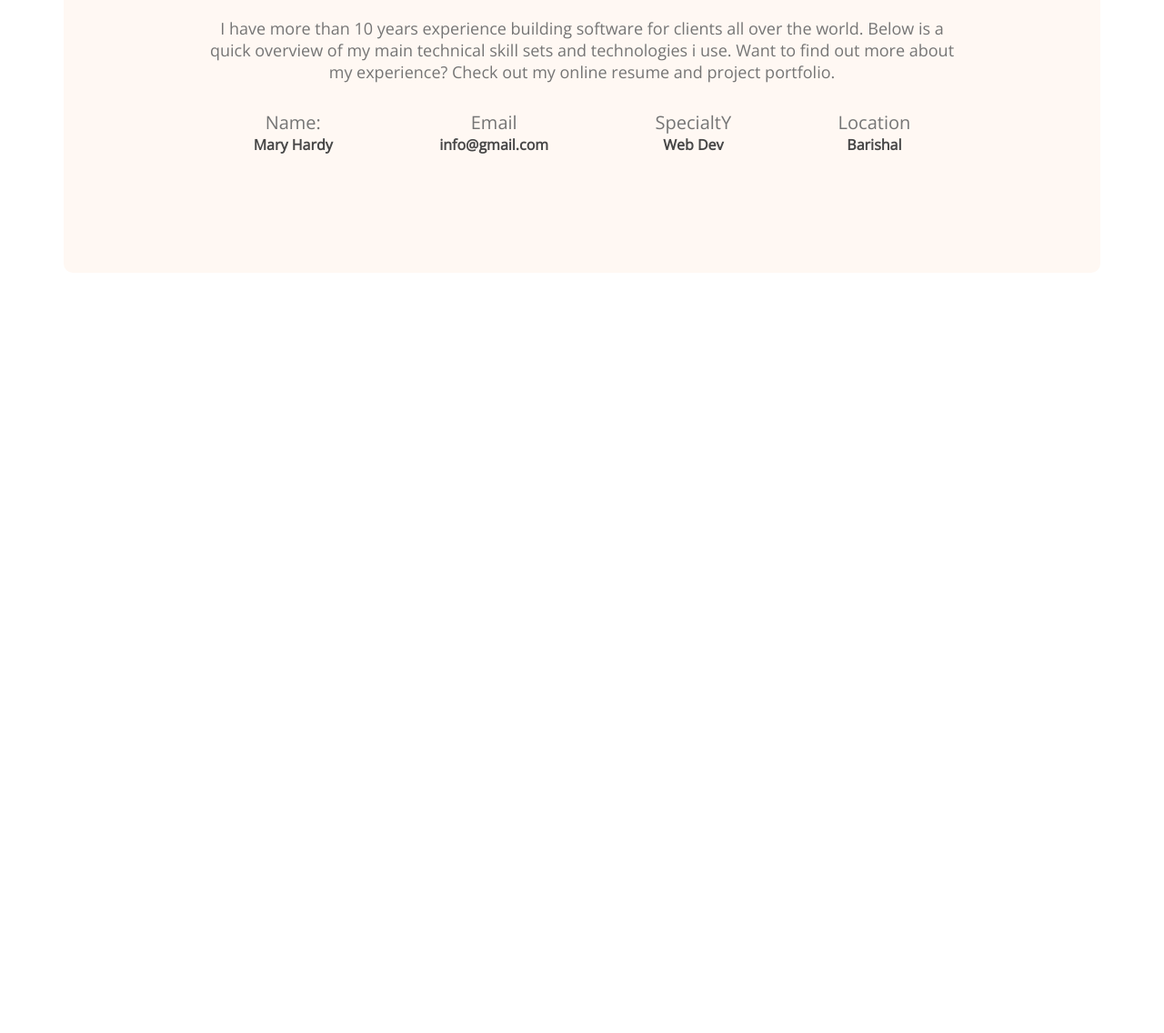
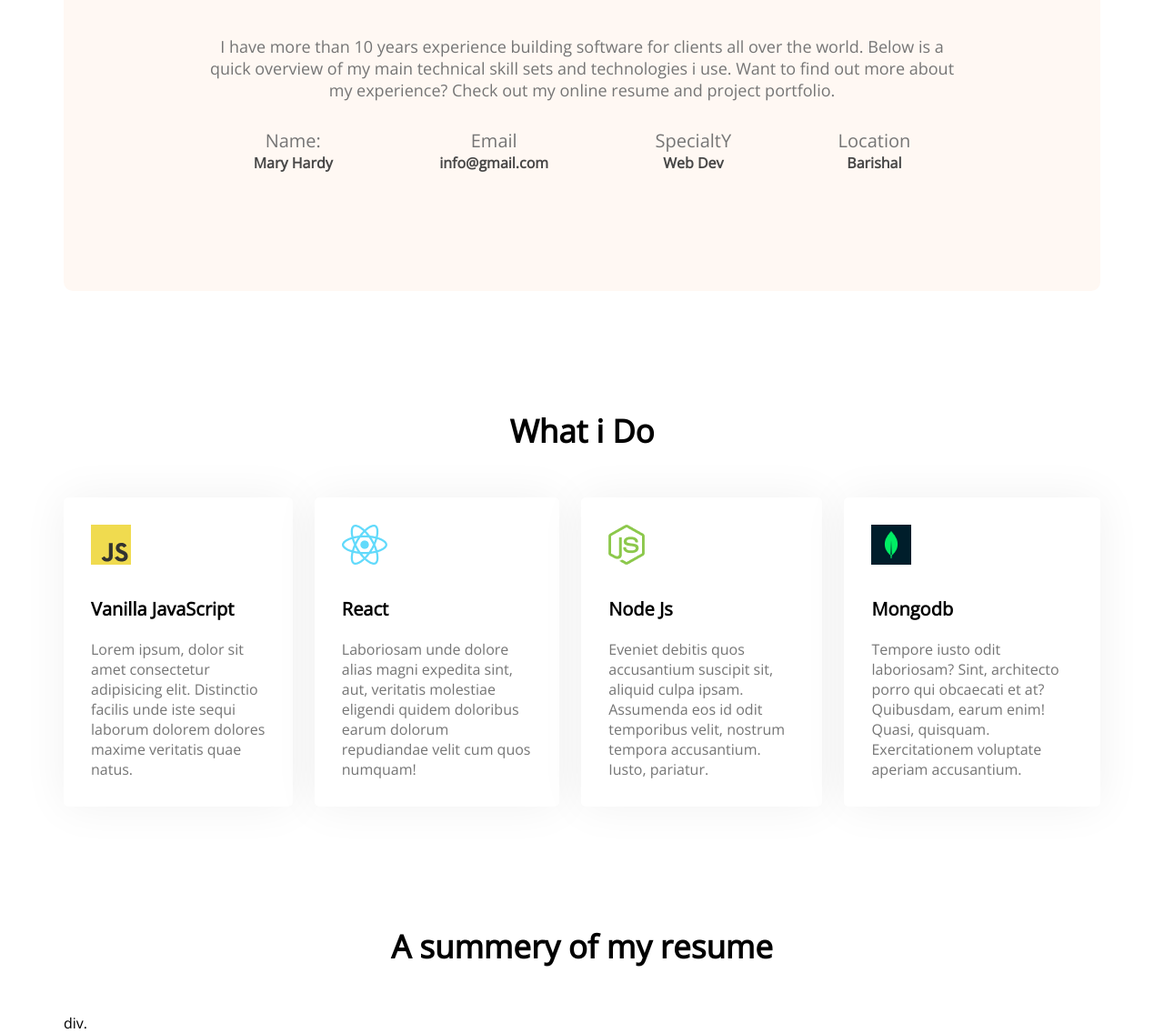
Before and after one commit to akashswfu/developer-portfolio, a plain HTML site: page index.html in a window 1280 px wide. Shown: the part 1158-2294 px from the top of the page at 91% size. Before the commit the page ends 1458 px from the top, so only its background shows below. Drawn offline with nearby package versions, Linux system fonts and the light colour scheme.

Commit message:
second commit backup code

```diff
--- a/index.html
+++ b/index.html
@@ -51,6 +51,37 @@
                 </div>
             </div>
         </section>
+        <section class="what-i-do">
+            <h3 class="section-title">What i Do</h3>
+            <div class="skills-container">
+                <div class="skill">
+                    <img src="/images/icons/js.png" alt="">
+                    <p class="skill-title">Vanilla JavaScript</p>
+                    <p class="skill-description">Lorem ipsum, dolor sit amet consectetur adipisicing elit. Distinctio facilis unde iste sequi laborum dolorem dolores maxime veritatis quae natus.</p>
+                </div>
+                <div class="skill">
+                    <img src="/images/icons/react.png" alt="">
+                    <p class="skill-title">React</p>
+                    <p class="skill-description">Laboriosam unde dolore alias magni expedita sint, aut, veritatis molestiae eligendi quidem doloribus earum dolorum repudiandae velit cum quos numquam!</p>
+                </div>
+                <div class="skill">
+                    <img src="/images/icons/nodejs.png" alt="">
+                    <p class="skill-title">Node Js</p>
+                    <p class="skill-description">Eveniet debitis quos accusantium suscipit sit, aliquid culpa ipsam. Assumenda eos id odit temporibus velit, nostrum tempora accusantium. Iusto, pariatur.</p>
+                </div>
+                <div class="skill">
+                    <img src="/images/icons/mongo.png" alt="">
+                    <p class="skill-title">Mongodb</p>
+                    <p class="skill-description">Tempore iusto odit laboriosam? Sint, architecto porro qui obcaecati et at? Quibusdam, earum enim! Quasi, quisquam. Exercitationem voluptate aperiam accusantium.</p>
+                </div>
+            </div>
+        </section>
+        <section class="resume">
+            <h3 class="section-title">A summery of my resume</h3>
+            <div class="resume-content">
+                div.
+            </div>
+        </section>
        </main>
 
        <footer>
--- a/style.css
+++ b/style.css
@@ -68,17 +68,18 @@ main{
 /* About section */
 .about{
     text-align: center;
-    margin-top: 130px;
+
     background: #FFF8F3;
     border-radius: 10px;
     padding: 130px 150px;
 
 }
 .section-title{
-
-    margin-bottom: 30px;
+    text-align: center;
+    margin-bottom: 50px;
     font-size: 35px;
     font-weight: 700;
+
 }
 .section-description{
     color: #757575;
@@ -99,3 +100,28 @@ main{
     font-weight: 700;
 }
 /* What i do */
+section{
+    margin-top: 130px;
+
+}
+.skills-container{
+    display: flex;
+    gap: 24px;
+}
+.skill{
+    background: #FFFFFF;
+    box-shadow: 0px 0px 50px rgba(0, 0, 0, 0.06);
+    border-radius: 5px;
+    padding: 30px;
+
+}
+.skill-title{
+    font-weight: 700;
+    font-size: 20px;
+    margin-top: 30px;
+}
+.skill-description{
+    margin-top: 20px;
+    color: #757575;
+}
+/* Resume style */
```
